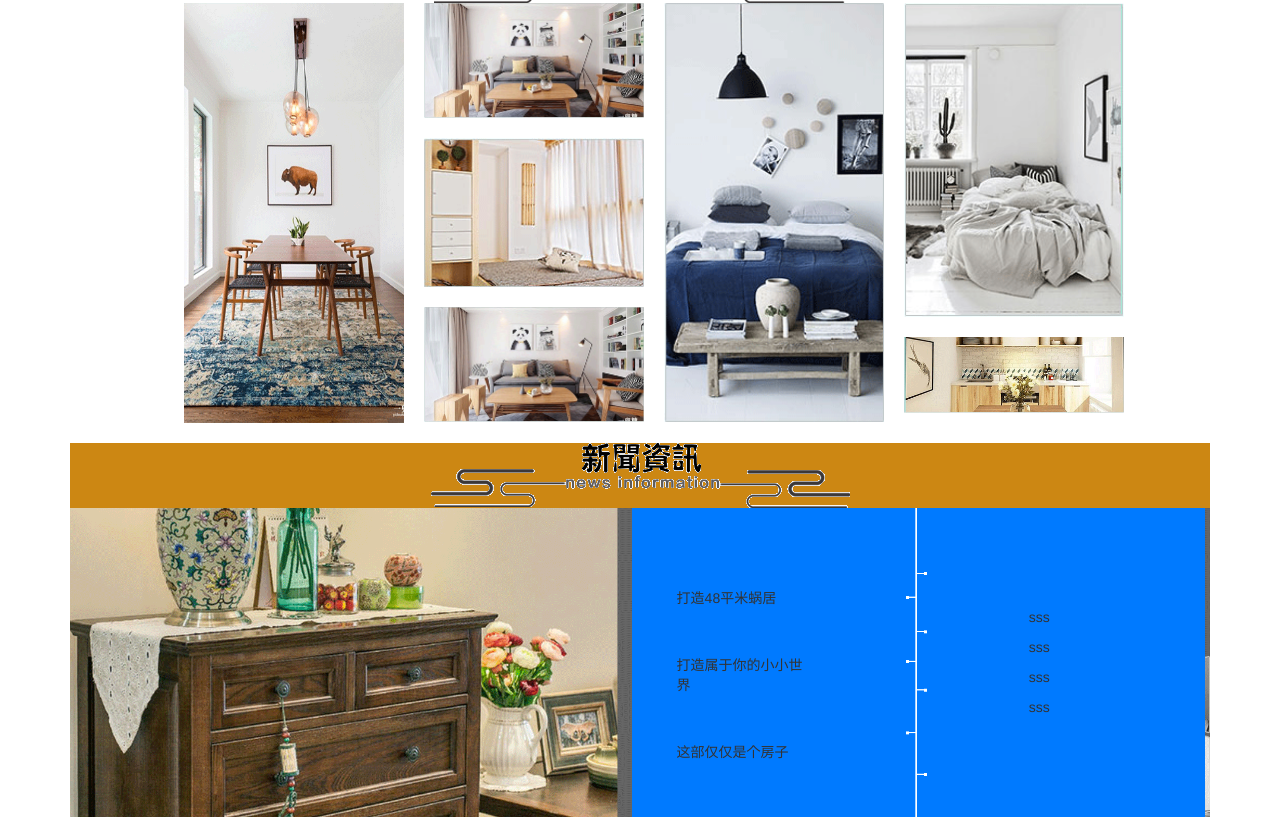
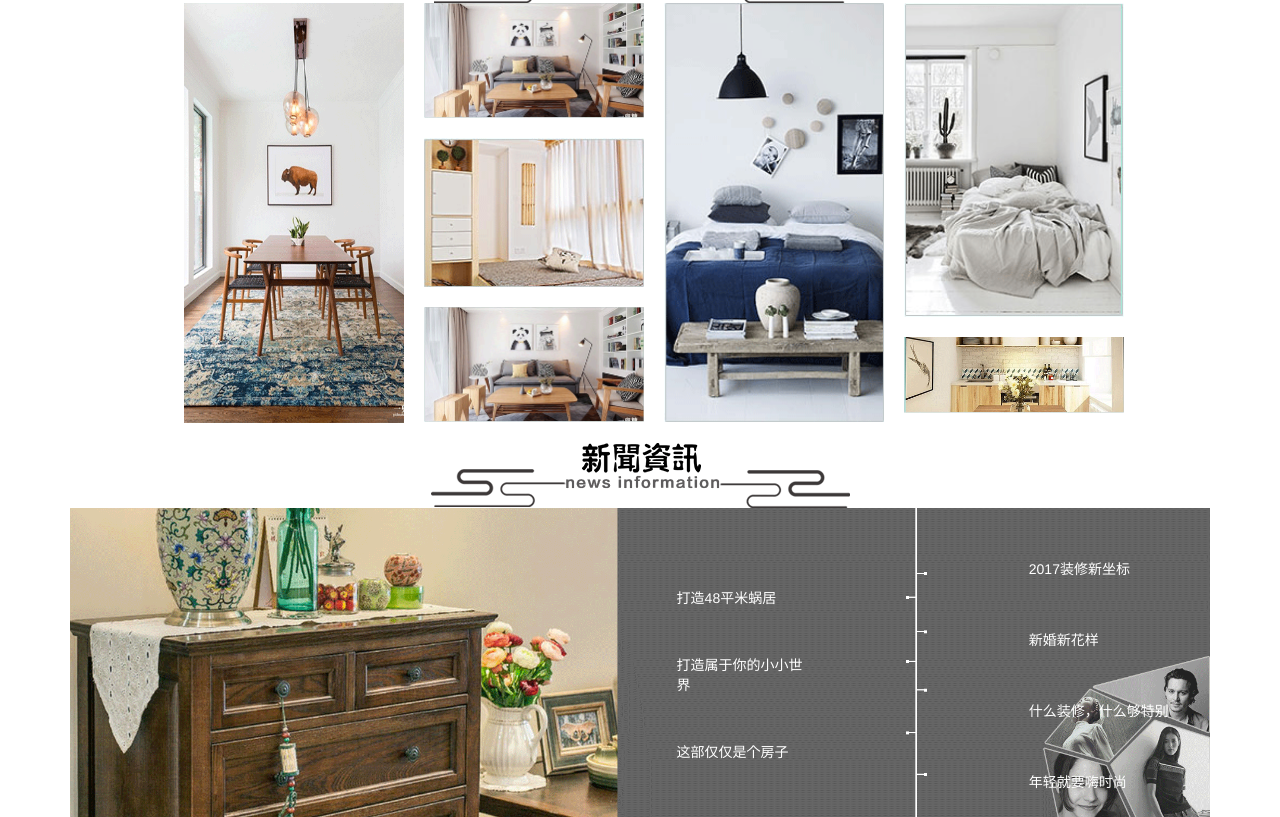
Before and after one commit to hellomyfun/bigstrore, a plain HTML site: page index.html in a window 1280 px wide. Shown: the part 761-1578 px from the top of the page. Drawn offline with nearby package versions, Linux system fonts and the light colour scheme.

Commit message:
20170120-2

```diff
--- a/home/css/home.less
+++ b/home/css/home.less
@@ -186,7 +186,7 @@ html{
     }
     #home-main-news{
       margin-top: 120/@root-font-size*1rem;
-      background-color: #cc8713;
+      //background-color: #cc8713;
       height: 1/@root-font-size*800rem;
       .home-main-news-title{
         text-align: center;
@@ -203,13 +203,14 @@ html{
           position: absolute;
           right:3%;
           top:0;
-          background: #007aff;
+          //background: #007aff;
           .imgcontainer2{
             height:100%;
             margin: 0 auto;
           }
           p{
             font-size: 12/@root-font-size*1rem;
+            color: white;
           }
           .home-main-news-p:first-child{
             margin-top: 80px;
@@ -224,7 +225,19 @@ html{
             margin-left:30px;
           }
           .home-main-news-p2:first-child{
-            margin-top: 99px;
+            margin-top: 51px;
+            margin-left:0px;
+          }
+          .home-main-news-p2:nth-child(2){
+            margin-top: 51px;
+            margin-left:0px;
+          }
+          .home-main-news-p2:nth-child(3){
+            margin-top: 51px;
+            margin-left:0px;
+          }
+          .home-main-news-p2:nth-child(4){
+            margin-top: 51px;
             margin-left:0px;
           }
 
--- a/index.html
+++ b/index.html
@@ -91,7 +91,7 @@
         </section>
 
     </section>
-    <section id="home-main-news">
+    <section id="home-main-news" class="hidden-xs">
         <section class="row">
             <section class="col-xs-12 home-main-news-title">
                 <img src="home/images/home/news/titleimg.png" class="img-responsive">
@@ -108,10 +108,10 @@
                     </div>
                     <div class="col-xs-12 hidden-xs col-sm-4 col-lg-4 imgcontainer2"><img class="img-responsive imgcontainer2" src="home/images/home/news/time.png"></div>
                     <div class="col-xs-12 col-sm-4 col-md-4 col-lg-4">
-                        <p class="home-main-news-p2">sss</p>
-                        <p class="home-main-news-p2">sss</p>
-                        <p class="home-main-news-p2">sss</p>
-                        <p class="home-main-news-p2">sss</p>
+                        <p class="home-main-news-p2">2017装修新坐标</p>
+                        <p class="home-main-news-p2">新婚新花样</p>
+                        <p class="home-main-news-p2">什么装修，什么够特别</p>
+                        <p class="home-main-news-p2">年轻就要嗨时尚</p>
                     </div>
 
                     </div>
```
